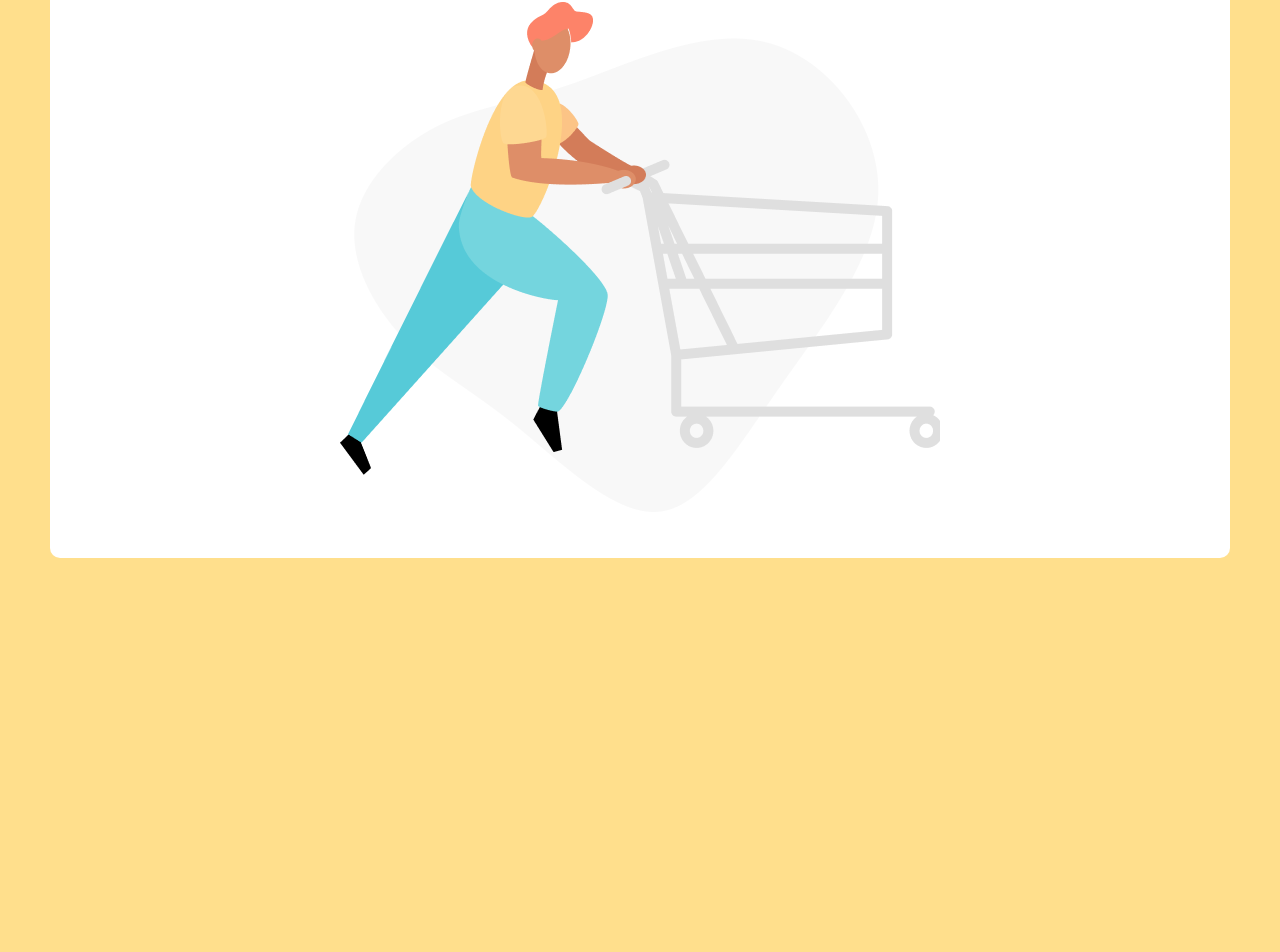
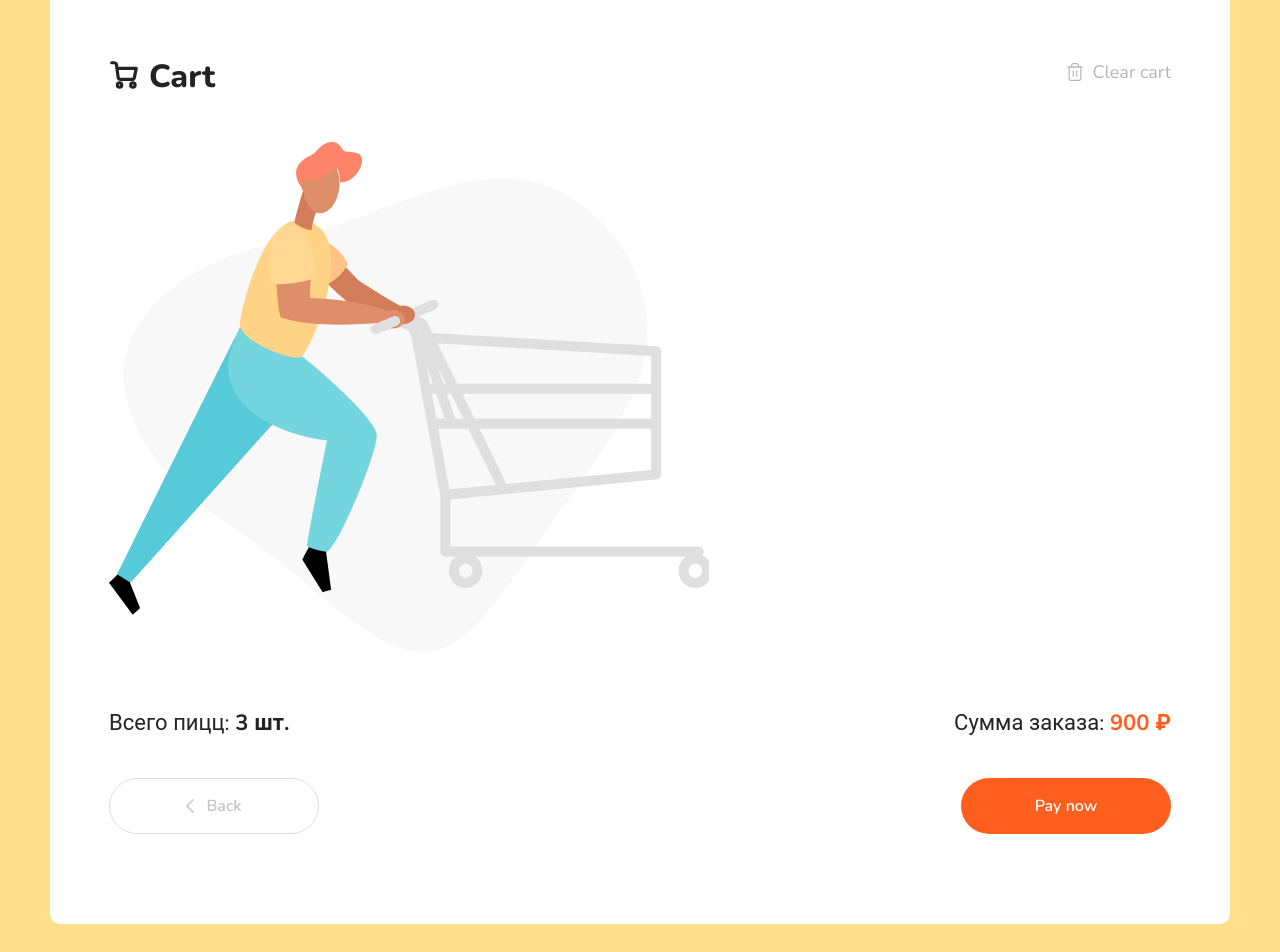
Before and after one commit to antony-black/pizza-online, a React (Create React App) app: page /cart in a window 1280 px wide. Shown: the part 223-1175 px from the top of the page. Before the commit the page ends 831 px from the top, so only its background shows below. Built offline with nearby package versions, Linux system fonts and the light colour scheme.

Commit message:
created the CartItem component/added html to the Cart

```diff
--- a/src/components/cart-item/index.jsx
+++ b/src/components/cart-item/index.jsx
@@ -1,5 +1,78 @@
 import React from 'react';
 
 export const CartItem = () => {
-  return <div>CartItem</div>;
+  return (
+    <div class="cart__item">
+      <div class="cart__item-img">
+        <img
+          class="pizza-block__image"
+          src="https://dodopizza-a.akamaihd.net/static/Img/Products/Pizza/ru-RU/b750f576-4a83-48e6-a283-5a8efb68c35d.jpg"
+          alt="Pizza"
+        />
+      </div>
+      <div class="cart__item-info">
+        <h3>Сырный цыпленок</h3>
+        <p>тонкое тесто, 26 см.</p>
+      </div>
+      <div class="cart__item-count">
+        <div class="button button--outline button--circle cart__item-count-minus">
+          <svg
+            width="10"
+            height="10"
+            viewBox="0 0 10 10"
+            fill="none"
+            xmlns="http://www.w3.org/2000/svg">
+            <path
+              d="M5.92001 3.84V5.76V8.64C5.92001 9.17016 5.49017 9.6 4.96001 9.6C4.42985 9.6 4.00001 9.17016 4.00001 8.64L4 5.76L4.00001 3.84V0.96C4.00001 0.42984 4.42985 0 4.96001 0C5.49017 0 5.92001 0.42984 5.92001 0.96V3.84Z"
+              fill="#EB5A1E"
+            />
+            <path
+              d="M5.75998 5.92001L3.83998 5.92001L0.959977 5.92001C0.429817 5.92001 -2.29533e-05 5.49017 -2.29301e-05 4.96001C-2.2907e-05 4.42985 0.429817 4.00001 0.959977 4.00001L3.83998 4L5.75998 4.00001L8.63998 4.00001C9.17014 4.00001 9.59998 4.42985 9.59998 4.96001C9.59998 5.49017 9.17014 5.92001 8.63998 5.92001L5.75998 5.92001Z"
+              fill="#EB5A1E"
+            />
+          </svg>
+        </div>
+        <b>2</b>
+        <div class="button button--outline button--circle cart__item-count-plus">
+          <svg
+            width="10"
+            height="10"
+            viewBox="0 0 10 10"
+            fill="none"
+            xmlns="http://www.w3.org/2000/svg">
+            <path
+              d="M5.92001 3.84V5.76V8.64C5.92001 9.17016 5.49017 9.6 4.96001 9.6C4.42985 9.6 4.00001 9.17016 4.00001 8.64L4 5.76L4.00001 3.84V0.96C4.00001 0.42984 4.42985 0 4.96001 0C5.49017 0 5.92001 0.42984 5.92001 0.96V3.84Z"
+              fill="#EB5A1E"
+            />
+            <path
+              d="M5.75998 5.92001L3.83998 5.92001L0.959977 5.92001C0.429817 5.92001 -2.29533e-05 5.49017 -2.29301e-05 4.96001C-2.2907e-05 4.42985 0.429817 4.00001 0.959977 4.00001L3.83998 4L5.75998 4.00001L8.63998 4.00001C9.17014 4.00001 9.59998 4.42985 9.59998 4.96001C9.59998 5.49017 9.17014 5.92001 8.63998 5.92001L5.75998 5.92001Z"
+              fill="#EB5A1E"
+            />
+          </svg>
+        </div>
+      </div>
+      <div class="cart__item-price">
+        <b>770 ₽</b>
+      </div>
+      <div class="cart__item-remove">
+        <div class="button button--outline button--circle">
+          <svg
+            width="10"
+            height="10"
+            viewBox="0 0 10 10"
+            fill="none"
+            xmlns="http://www.w3.org/2000/svg">
+            <path
+              d="M5.92001 3.84V5.76V8.64C5.92001 9.17016 5.49017 9.6 4.96001 9.6C4.42985 9.6 4.00001 9.17016 4.00001 8.64L4 5.76L4.00001 3.84V0.96C4.00001 0.42984 4.42985 0 4.96001 0C5.49017 0 5.92001 0.42984 5.92001 0.96V3.84Z"
+              fill="#EB5A1E"
+            />
+            <path
+              d="M5.75998 5.92001L3.83998 5.92001L0.959977 5.92001C0.429817 5.92001 -2.29533e-05 5.49017 -2.29301e-05 4.96001C-2.2907e-05 4.42985 0.429817 4.00001 0.959977 4.00001L3.83998 4L5.75998 4.00001L8.63998 4.00001C9.17014 4.00001 9.59998 4.42985 9.59998 4.96001C9.59998 5.49017 9.17014 5.92001 8.63998 5.92001L5.75998 5.92001Z"
+              fill="#EB5A1E"
+            />
+          </svg>
+        </div>
+      </div>
+    </div>
+  );
 };
--- a/src/pages/cart/index.jsx
+++ b/src/pages/cart/index.jsx
@@ -1,15 +1,125 @@
 import React, { useState } from 'react';
-import styles from './index.module.scss';
+import { CartItem } from '../../components/cart-item';
+import { Link } from 'react-router-dom';
 
 export const Cart = () => {
   const [cartItems, setCartItems] = useState([]);
   return (
-    <div className={styles.cart}>
-      {cartItems.length > 0 ? (
-        cartItems.map((item) => <div>{item}</div>)
-      ) : (
-        <img src="img/empty-cart.png" alt="empty cart" />
-      )}
+    <div class="cart">
+      <div class="cart__top">
+        <h2 class="content__title">
+          <svg
+            width="18"
+            height="18"
+            viewBox="0 0 18 18"
+            fill="none"
+            xmlns="http://www.w3.org/2000/svg">
+            <path
+              d="M6.33333 16.3333C7.06971 16.3333 7.66667 15.7364 7.66667 15C7.66667 14.2636 7.06971 13.6667 6.33333 13.6667C5.59695 13.6667 5 14.2636 5 15C5 15.7364 5.59695 16.3333 6.33333 16.3333Z"
+              stroke="white"
+              stroke-width="1.8"
+              stroke-linecap="round"
+              stroke-linejoin="round"
+            />
+            <path
+              d="M14.3333 16.3333C15.0697 16.3333 15.6667 15.7364 15.6667 15C15.6667 14.2636 15.0697 13.6667 14.3333 13.6667C13.597 13.6667 13 14.2636 13 15C13 15.7364 13.597 16.3333 14.3333 16.3333Z"
+              stroke="white"
+              stroke-width="1.8"
+              stroke-linecap="round"
+              stroke-linejoin="round"
+            />
+            <path
+              d="M4.78002 4.99999H16.3334L15.2134 10.5933C15.1524 10.9003 14.9854 11.176 14.7417 11.3722C14.4979 11.5684 14.1929 11.6727 13.88 11.6667H6.83335C6.50781 11.6694 6.1925 11.553 5.94689 11.3393C5.70128 11.1256 5.54233 10.8295 5.50002 10.5067L4.48669 2.82666C4.44466 2.50615 4.28764 2.21182 4.04482 1.99844C3.80201 1.78505 3.48994 1.66715 3.16669 1.66666H1.66669"
+              stroke="white"
+              stroke-width="1.8"
+              stroke-linecap="round"
+              stroke-linejoin="round"
+            />
+          </svg>
+          Cart
+        </h2>
+        <div class="cart__clear">
+          <svg
+            width="20"
+            height="20"
+            viewBox="0 0 20 20"
+            fill="none"
+            xmlns="http://www.w3.org/2000/svg">
+            <path
+              d="M2.5 5H4.16667H17.5"
+              stroke="#B6B6B6"
+              stroke-width="1.2"
+              stroke-linecap="round"
+              stroke-linejoin="round"
+            />
+            <path
+              d="M6.66663 5.00001V3.33334C6.66663 2.89131 6.84222 2.46739 7.15478 2.15483C7.46734 1.84227 7.89127 1.66667 8.33329 1.66667H11.6666C12.1087 1.66667 12.5326 1.84227 12.8451 2.15483C13.1577 2.46739 13.3333 2.89131 13.3333 3.33334V5.00001M15.8333 5.00001V16.6667C15.8333 17.1087 15.6577 17.5326 15.3451 17.8452C15.0326 18.1577 14.6087 18.3333 14.1666 18.3333H5.83329C5.39127 18.3333 4.96734 18.1577 4.65478 17.8452C4.34222 17.5326 4.16663 17.1087 4.16663 16.6667V5.00001H15.8333Z"
+              stroke="#B6B6B6"
+              stroke-width="1.2"
+              stroke-linecap="round"
+              stroke-linejoin="round"
+            />
+            <path
+              d="M8.33337 9.16667V14.1667"
+              stroke="#B6B6B6"
+              stroke-width="1.2"
+              stroke-linecap="round"
+              stroke-linejoin="round"
+            />
+            <path
+              d="M11.6666 9.16667V14.1667"
+              stroke="#B6B6B6"
+              stroke-width="1.2"
+              stroke-linecap="round"
+              stroke-linejoin="round"
+            />
+          </svg>
+
+          <span>Clear cart</span>
+        </div>
+      </div>
+      <div class="content__items">
+        {cartItems.length > 0 ? (
+          cartItems.map((item) => <CartItem key={item.id} {...item} />)
+        ) : (
+          <img src="img/empty-cart.png" alt="empty cart" />
+        )}
+      </div>
+      <div class="cart__bottom">
+        <div class="cart__bottom-details">
+          <span>
+            {' '}
+            Всего пицц: <b>3 шт.</b>{' '}
+          </span>
+          <span>
+            {' '}
+            Сумма заказа: <b>900 ₽</b>{' '}
+          </span>
+        </div>
+        <div class="cart__bottom-buttons">
+          <Link to="/" class="button button--outline button--add go-back-btn">
+            <svg
+              width="8"
+              height="14"
+              viewBox="0 0 8 14"
+              fill="none"
+              xmlns="http://www.w3.org/2000/svg">
+              <path
+                d="M7 13L1 6.93015L6.86175 1"
+                stroke="#D3D3D3"
+                stroke-width="1.5"
+                stroke-linecap="round"
+                stroke-linejoin="round"
+              />
+            </svg>
+
+            <span>Back</span>
+          </Link>
+          <div class="button pay-btn">
+            <span>Pay now</span>
+          </div>
+        </div>
+      </div>
     </div>
   );
 };
```
